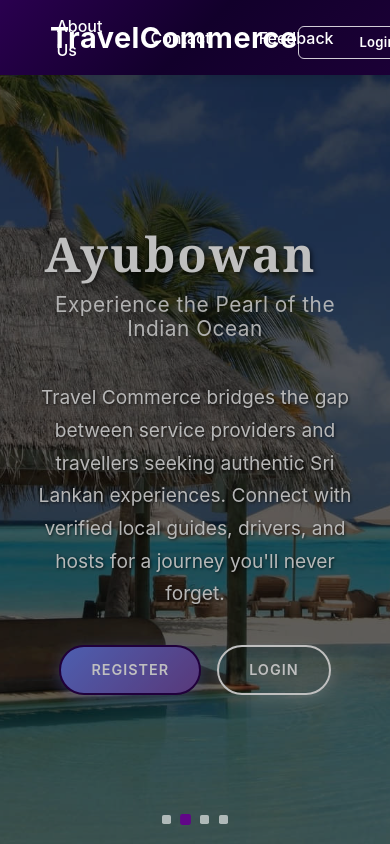
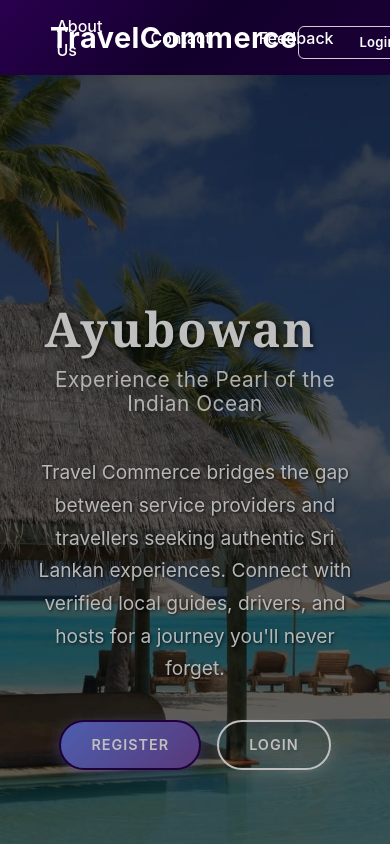
Before and after one commit to ushansamudithaperera/Online-Platform-for-Travel-Based-Commerce, a React (Vite) app in the folder travel_commerce_front-end/: page / in a window 390 px wide. Shown: the top 844 px of the page. Built offline with nearby package versions, Linux system fonts and the light colour scheme; no server answers.

Commit message:
global css fix

```diff
--- a/travel_commerce_front-end/src/styles/Navbar.css
+++ b/travel_commerce_front-end/src/styles/Navbar.css
@@ -12,8 +12,7 @@
 .nav-container {
   background: var(--primary-gradient);
   box-shadow: 0 2px 10px rgba(0,0,0,0.15);
-  position: fixed;
-  top: 0;
+  position: relative;
   width: 100%;
   height: var(--nav-height);
   display: flex;
@@ -27,16 +26,6 @@
 .nav-container.scrolled {
   background: rgba(42, 0, 79, 0.8);
   box-shadow: 0 2px 8px rgba(0,0,0,0.2);
-}
-
-/* Reserve space for fixed navbar */
-.main-content {
-  padding-top: var(--nav-height);
-}
-
-/* Only add padding for pages without hero section */
-body.with-navbar-space {
-  padding-top: var(--nav-height);
 }
 
 /* Inner flex layout */
--- a/travel_commerce_front-end/src/styles/global.css
+++ b/travel_commerce_front-end/src/styles/global.css
@@ -12,8 +12,6 @@ html {
 body {
   height: 100%;
   margin: 0;
-  padding-top: var(--nav-height) !important;
-  scroll-padding-top: var(--nav-height) !important;
 }
 
 /* 🔴 ROOT: Flex container for sticky footer - DO NOT add display properties to page containers */
@@ -25,17 +23,13 @@ body {
 
 /* Home page - no body padding, hero handles spacing */
 .home-container {
-  margin-top: calc(-1 * var(--nav-height));
+  margin-top: 0;
 }
 
 /* Mobile header adjustment */
 @media (max-width: 768px) {
   :root {
     --nav-height: 60px;
-  }
-
-  body {
-    padding-top: var(--nav-height) !important;
   }
 }
 
```
